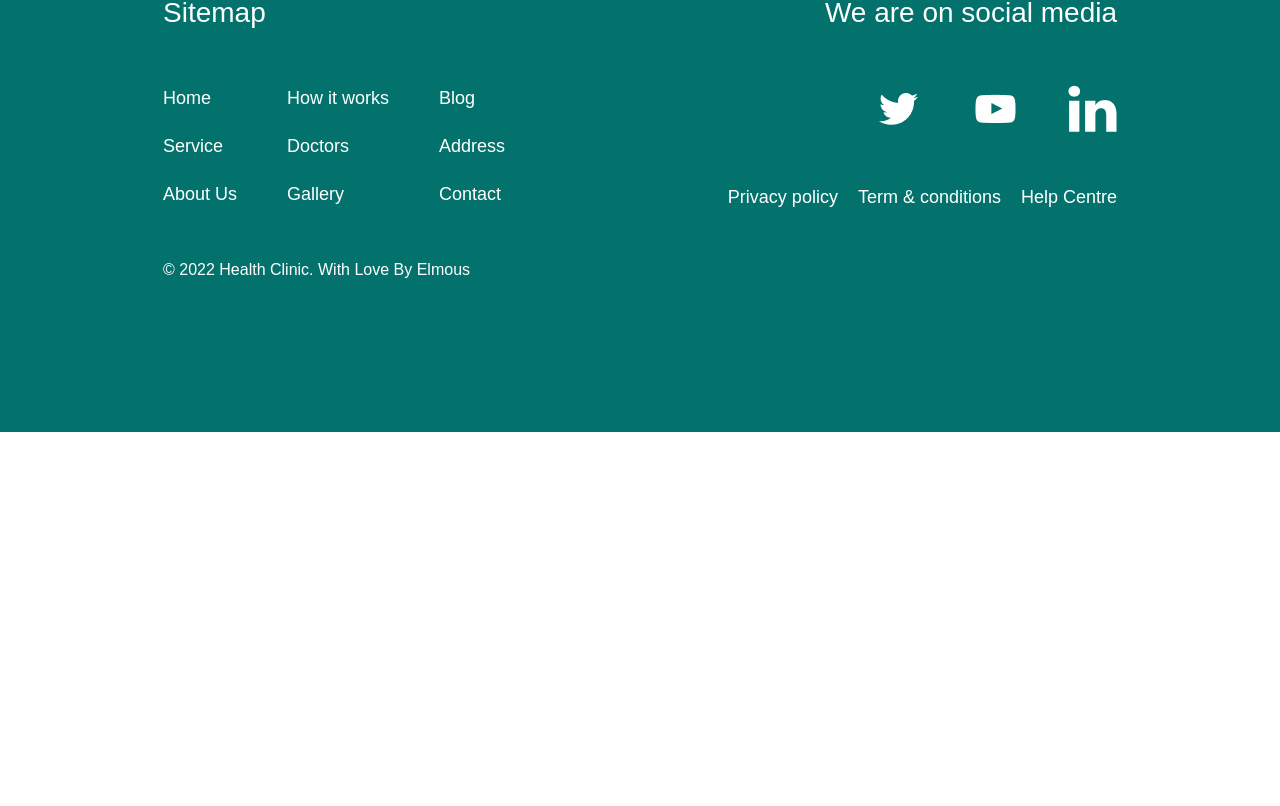
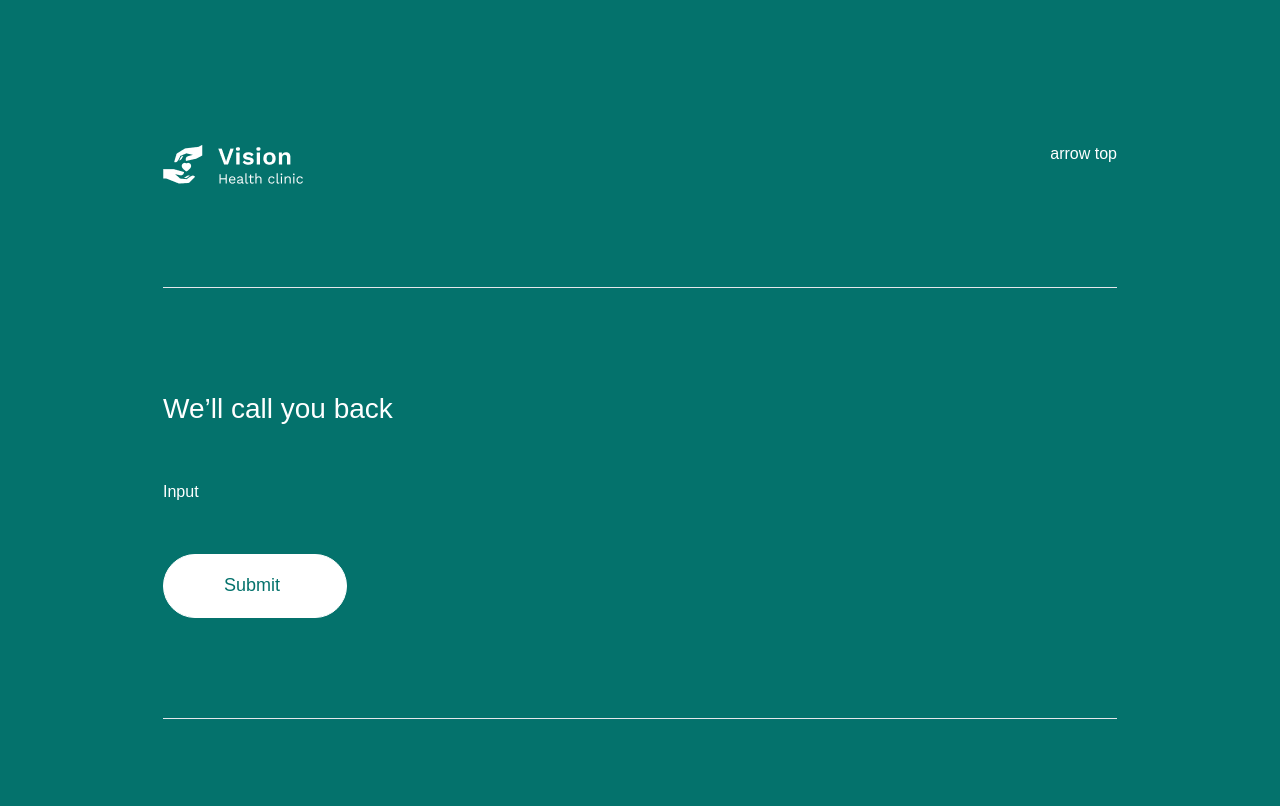
Before and after one commit to reipriantama/health-clinic, a React (Create React App) app: page /landing in a window 1280 px wide. Shown: the part 1354-2160 px from the top of the page. Before the commit the page ends 1786 px from the top, so only its background shows below. Built offline with nearby package versions, Linux system fonts and the light colour scheme.

Commit message:
add footer

```diff
--- a/src/components/layout/footer.jsx
+++ b/src/components/layout/footer.jsx
@@ -1,9 +1,11 @@
 import React from 'react';
+import Contact from '../section7';
 
 const Footer = () => {
   return (
-    <div className='px-[163px] pb-[150px] bg-[#04726C] mt-[-1px] text-white'>
-      <div className='flex justify-between'>
+    <div className='px-[163px] py-[150px] bg-[#04726C] mt-[-1px] text-white'>
+      <Contact />
+      <div className='flex justify-between pt-[100px]'>
         <div className='flex flex-col gap-[50px]'>
           <div className='text-[28px]'>Sitemap</div>
           <div className='flex gap-[50px] text-lg'>
--- a/src/components/section7/index.jsx
+++ b/src/components/section7/index.jsx
@@ -1,16 +1,28 @@
 import React from 'react';
+import Button from '../ui/button';
 
 const Contact = () => {
   return (
     <div className='bg-[#04726C]'>
-      <div>
-        <div>logo</div>
+      <div className='flex justify-between pb-[100px]'>
+        <div>
+          <img
+            src={`${process.env.PUBLIC_URL}/assets/hero/logo.png`}
+            alt='img'
+            className=''
+          />
+        </div>
         <div>arrow top</div>
       </div>
-      <div>
-        <div className=''>We’ll call you back</div>
+      <div className='flex flex-col gap-[50px] py-[100px] border-y-[1px]'>
+        <div className='text-[28px]'>We’ll call you back</div>
         <div className=''>Input</div>
-        <div className=''>button</div>
+        <div className=''>
+          <Button
+            className='w-[184px] px-[60px] py-[20px] border-white bg-white h-[64px] text-[18px] border-[1px] text-[#04726C]'
+            buttonText='Submit'
+          />
+        </div>
       </div>
     </div>
   );
```
